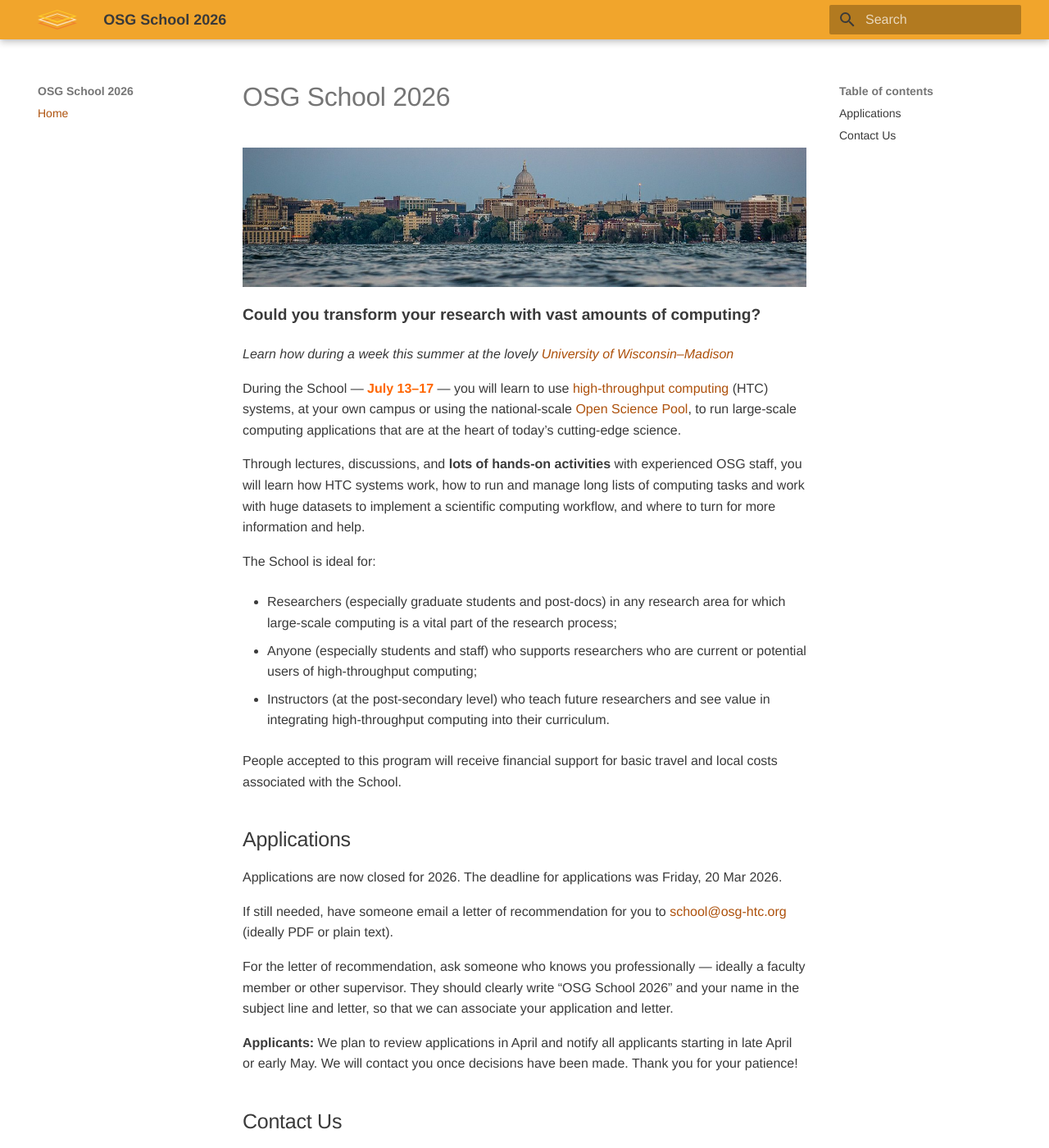
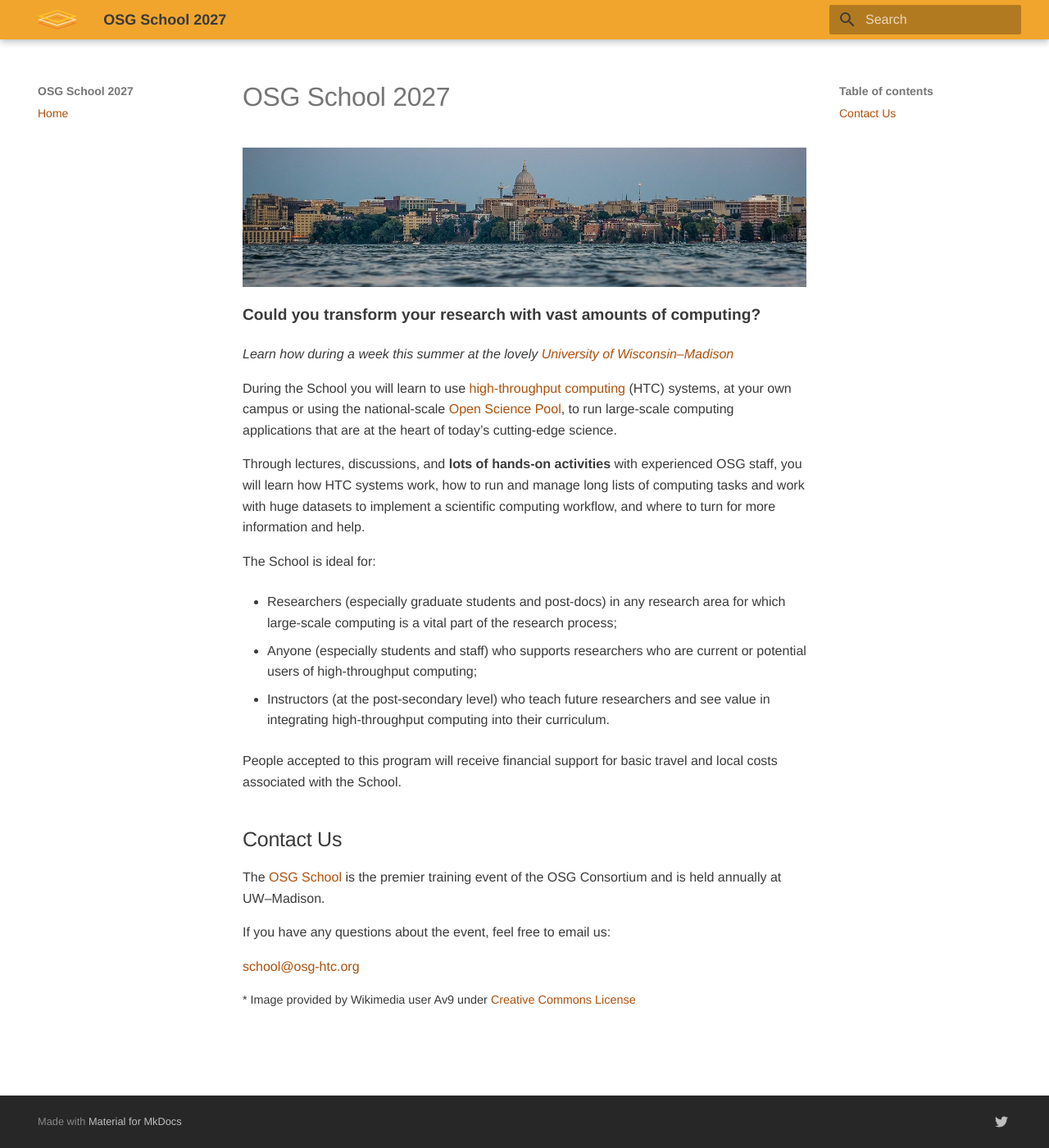
Before and after one commit to osg-htc/school-2027, an MkDocs documentation site: the page built from docs/index.md, in a window 1280 px wide and 1400 px high. Shown: the whole window at 82% size. Built offline with MkDocs 1.6.1 and Material for MkDocs 9.7.7, drawn with Linux system fonts in a browser that asks for light colours.

Commit message:
Tweak for 2027

```diff
--- a/docs/index.md
+++ b/docs/index.md
@@ -1,4 +1,4 @@
-# OSG School 2026
+# OSG School 2027
 
 <figure>
     <img src="assets/Madison_Skyline.jpeg" alt="Madison Skyline" />
@@ -8,11 +8,7 @@
 
 *Learn how during a week this summer at the lovely [University of Wisconsin–Madison](https://wisc.edu/)*
 
-During the School
-&mdash;
-<span style="font-weight: bold; color: #FF6600;">July 13&ndash;17</span>
-&mdash;
-you will learn to use [high-throughput computing](https://htcondor.org/htc.html) (HTC) systems,
+During the School you will learn to use [high-throughput computing](https://htcondor.org/htc.html) (HTC) systems,
 at your own campus or
 using the national-scale [Open Science Pool](https://osg-htc.org/services/open_science_pool.html),
 to run large-scale computing applications that are at the heart of today’s cutting-edge science.
@@ -38,27 +34,6 @@ People accepted to this program will receive financial support for
 basic travel and local costs associated with the School.
 
 
-## Applications
-
-Applications are now closed for 2026.
-The deadline for applications was Friday, 20 Mar 2026.
-
-If still needed,
-have someone email a letter of recommendation for you to
-[school@osg-htc.org](mailto:school@osg-htc.org)
-(ideally PDF or plain text).
-
-For the letter of recommendation, ask someone who knows you professionally&nbsp;&mdash;
-ideally a faculty member or other supervisor.
-They should clearly write “OSG School 2026” and your name in the subject line and letter,
-so that we can associate your application and letter.
-
-**Applicants:**
-We plan to review applications in April and notify all applicants starting in late April or early May.
-We will contact you once decisions have been made.
-Thank you for your patience!
-
-
 ## Contact Us
 
 The [OSG School](https://osg-htc.org/community/school.html)
--- a/mkdocs.yml
+++ b/mkdocs.yml
@@ -1,5 +1,5 @@
-site_name: OSG School 2026
-site_url: https://osg-htc.org/school-2026/
+site_name: OSG School 2027
+site_url: https://osg-htc.org/school-2027/
 repo_name: null
 theme:
   name: material
```
Also changed, not shown: README.md (+5 -5 lines).
